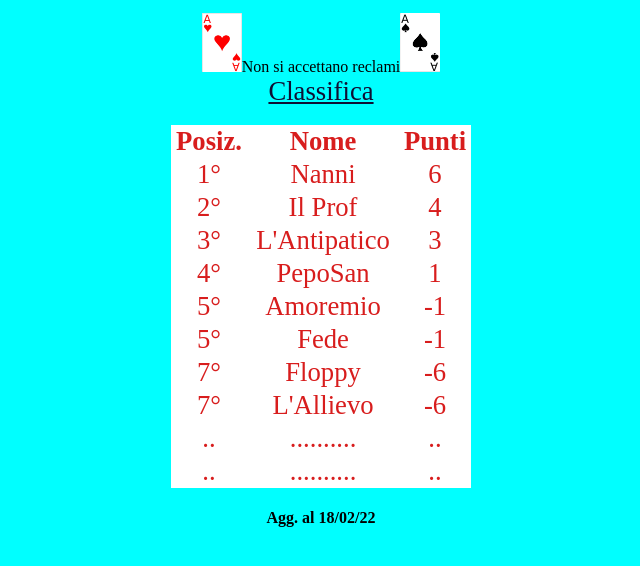
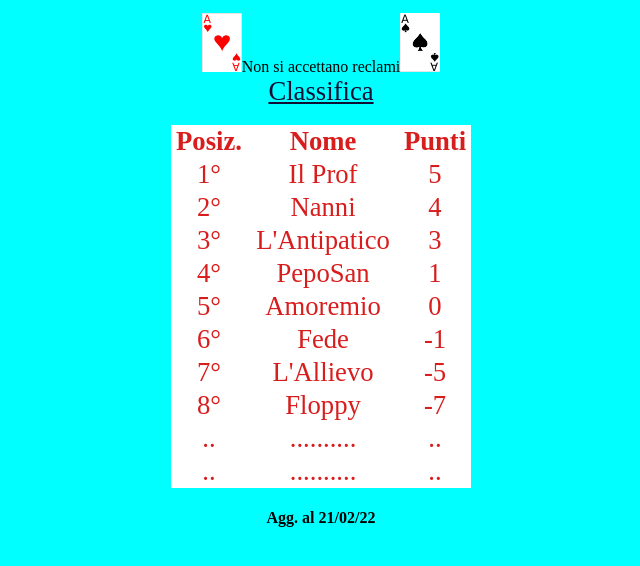
Before and after one commit to foresta1961/briscola77, a plain HTML site: page index.html in a window 1280 px wide. Shown: the part 92-658 px from the top of the page, without its empty margins (319-959 px from the left). Drawn offline with Linux system fonts and the light colour scheme.

Commit message:
modifica

```diff
--- a/index.html
+++ b/index.html
@@ -21,19 +21,19 @@
          <th>Punti</th>
        </thead>
        <tbody>
-        <tr><td>1°</td><td>Nanni</td><td>6</td></tr>
-        <tr><td>2°</td><td>Il Prof</td><td>4</td></tr>
+        <tr><td>1°</td><td>Il Prof</td><td>5</td></tr>
+        <tr><td>2°</td><td>Nanni</td><td>4</td></tr>
         <tr><td>3°</td><td>L'Antipatico</td><td>3</td></tr>
         <tr><td>4°</td><td>PepoSan</td><td>1</td></tr>
-        <tr><td>5°</td><td>Amoremio</td><td>-1</td></tr>
-        <tr><td>5°</td><td>Fede</td><td>-1</td></tr>
-        <tr><td>7°</td><td>Floppy</td><td>-6</td></tr>
-        <tr><td>7°</td><td>L'Allievo</td><td>-6</td></tr>
+        <tr><td>5°</td><td>Amoremio</td><td>0</td></tr>
+        <tr><td>6°</td><td>Fede</td><td>-1</td></tr>
+        <tr><td>7°</td><td>L'Allievo</td><td>-5</td></tr>
+        <tr><td>8°</td><td>Floppy</td><td>-7</td></tr>
         <tr><td>..</td><td>..........</td><td>..</td></tr>
         <tr><td>..</td><td>..........</td><td>..</td></tr>
 
        </tbody>
      </table>
-   <h4>Agg. al 18/02/22 </h4>
+   <h4>Agg. al 21/02/22 </h4>
   </body>
 </html>
```
